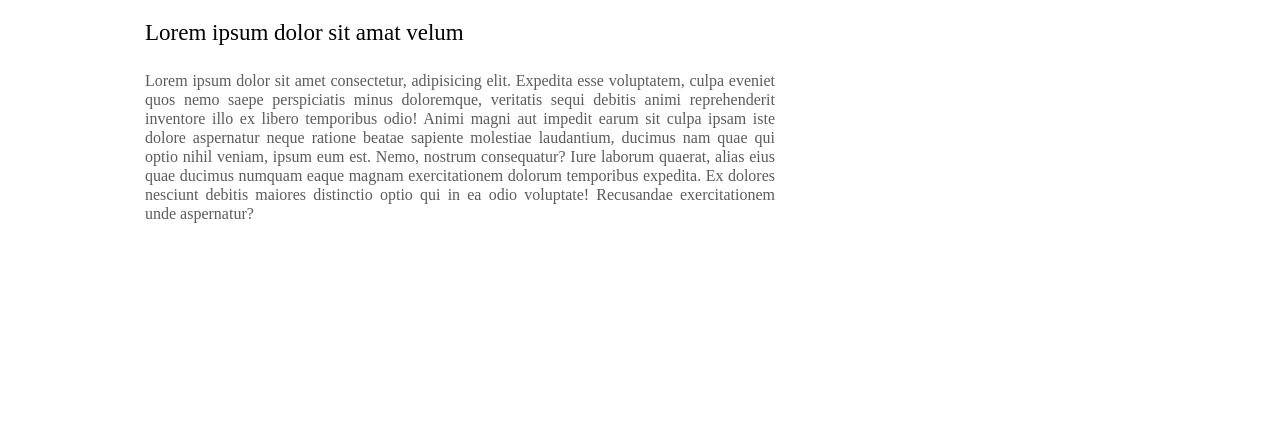
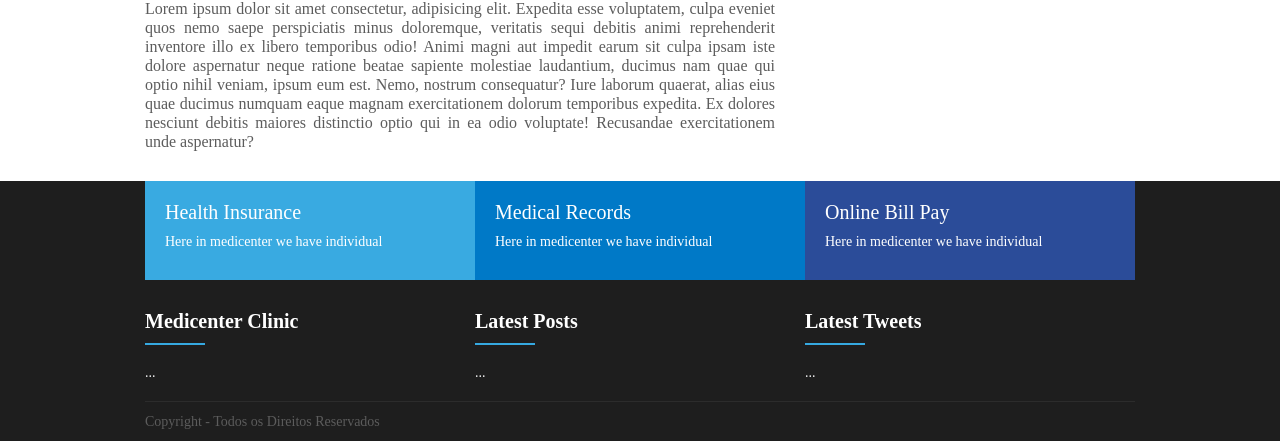
Before and after one commit to jnetto23/flexbox_MediCenter, a plain HTML site: page index.html in a window 1280 px wide. Shown: the part 2712-3154 px from the top of the page. Before the commit the page ends 2965 px from the top, so only its background shows below. Drawn offline with Linux system fonts and the light colour scheme.

Commit message:
created section 'Footer' in index.html

```diff
--- a/assets/css/style.css
+++ b/assets/css/style.css
@@ -102,13 +102,13 @@ nav a:hover {
     display: flex;
     flex-direction: column;
 }
-.banner_card1 {
+.banner_card1, .fm_1 {
     background-color: #39aae1;
 }
-.banner_card2 {
+.banner_card2, .fm_2 {
     background-color: #0079c7;
 }
-.banner_card3 {
+.banner_card3, .fm_3 {
     background-color: #2b4c99;
 }
 .card_title {
@@ -206,3 +206,33 @@ article .news_resume {
     margin-bottom: 30px;
     text-align: justify;
 }
+footer {
+    background-color:#1e1e1e;
+    display: flex;
+    justify-content: center;
+    color: #fff !important;
+}
+footer .widget .widget_title_text{
+    color: #fff !important;
+}
+footer .footer_menu {
+    display: flex;
+    flex: 1;
+}
+.fm_1, .fm_2, .fm_3 {
+    flex: 1;
+    padding: 20px;
+}
+.footer_area {
+    display: flex;
+}
+.footer_areaitem {
+    flex: 1;
+}
+.footer_copy {
+    margin-top: 20px;
+    color: #5c5c5c;
+    border-top: 1px solid #2c2c2c;
+    height: 40px;
+    line-height: 40px;
+}
--- a/index.html
+++ b/index.html
@@ -206,5 +206,71 @@
             </aside>
         </div>
     </section>
+    <footer>
+        <div class="container column">
+            <div class="footer_menu">
+                <div class="fm_1">
+                    <div class="card_title">Health Insurance</div>
+                    <div class="card_main">
+                        Here in medicenter we have individual
+                    </div>
+                </div>
+                <div class="fm_2">
+                    <div class="card_title">Medical Records</div>
+                    <div class="card_main">
+                        Here in medicenter we have individual
+                    </div>
+                </div>
+                <div class="fm_3">
+                    <div class="card_title">Online Bill Pay</div>
+                    <div class="card_main">
+                        Here in medicenter we have individual
+                    </div>
+                </div>
+            </div>
+            <div class="footer_area">
+
+                <div class="footer_areaitem">
+                    <div class="widget">
+                        <div class="widget_title">
+                            <div class="widget_title_text">Medicenter Clinic</div>
+                            <div class="widget_title_bar"></div>
+                        </div>
+                        <div class="widget_body">
+                            ...
+                        </div>
+                    </div>
+                </div>
+
+                <div class="footer_areaitem">
+                    <div class="widget">
+                        <div class="widget_title">
+                            <div class="widget_title_text">Latest Posts</div>
+                            <div class="widget_title_bar"></div>
+                        </div>
+                        <div class="widget_body">
+                            ...
+                        </div>
+                    </div>
+                </div>
+
+                <div class="footer_areaitem">
+                    <div class="widget">
+                        <div class="widget_title">
+                            <div class="widget_title_text">Latest Tweets</div>
+                            <div class="widget_title_bar"></div>
+                        </div>
+                        <div class="widget_body">
+                            ...
+                        </div>
+                    </div>
+                </div>
+
+            </div>
+            <div class="footer_copy">
+                Copyright - Todos os Direitos Reservados
+            </div>
+        </div>
+    </footer>
 </body>
 </html>
```
Also changed, not shown: assets/img/dr.jpg.
